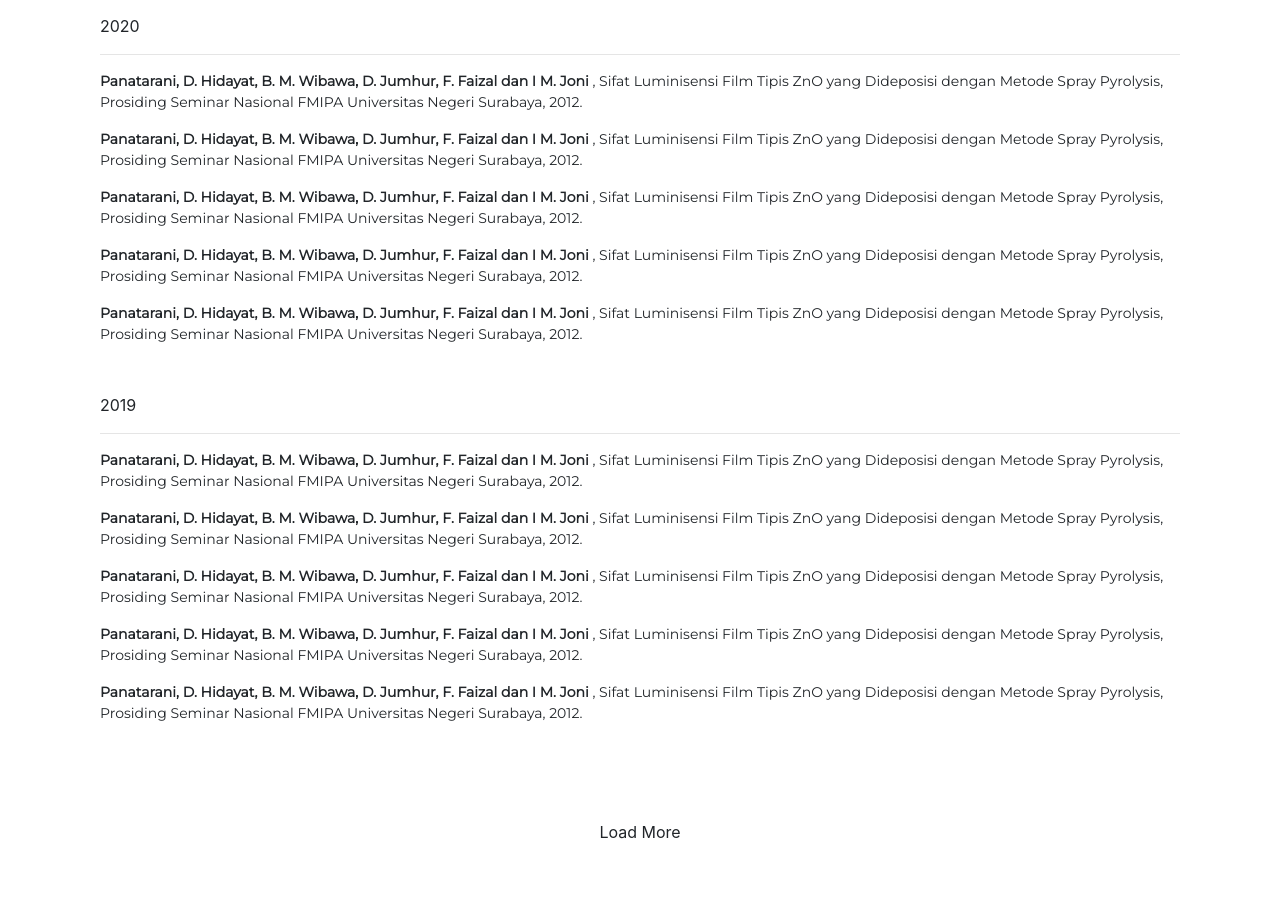
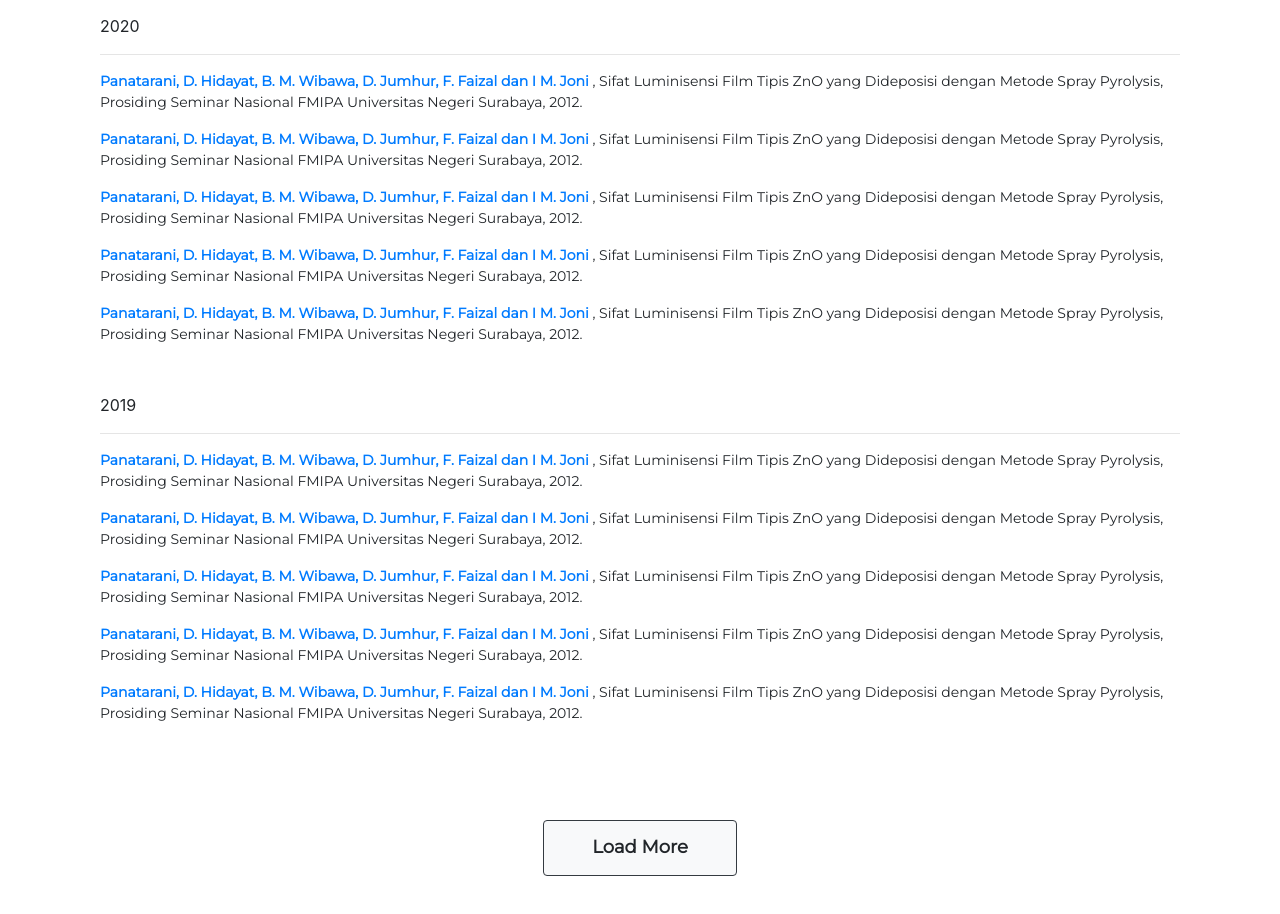
Before and after one commit to fauzifadillah/finder, a Vue app: page /publications in a window 1280 px wide. Shown: the part 240-1154 px from the top of the page. Built offline with nearby package versions, Linux system fonts and the light colour scheme.

Commit message:
styling button

```diff
--- a/src/components/ContactUs/ContactUs.vue
+++ b/src/components/ContactUs/ContactUs.vue
@@ -42,8 +42,7 @@
       </div>
     </div>
     <div>
-      Button
-      <!-- Button -->
+      <button type="button" class="btn btn-dark pt-2 px-5"><h5>Send message</h5></button>
     </div>
   </form>
 </template>
--- a/src/components/Navbar/Navbar.vue
+++ b/src/components/Navbar/Navbar.vue
@@ -16,9 +16,8 @@
             <div>
               <div>
                 <ul>
-                  <li><a href="/guides"><h1>Research</h1></a></li>
-                  <li><a href="/guides"><h1>Publication</h1></a></li>
-                  <li><a href="/guides"><h1>Team</h1></a></li>
+                  <li><a href="/guides"><h1>Guides</h1></a></li>
+                  <li><a href="/publications"><h1>Publication</h1></a></li>
                   <li><a href="/contact"><h1>Contact</h1></a></li>
                   <li><a href="/news"><h1>News</h1></a></li>
                 </ul>
--- a/src/components/Paper/Paper.vue
+++ b/src/components/Paper/Paper.vue
@@ -1,7 +1,7 @@
 <template>
   <div class="container-paper">
     <p>
-      <b
+      <b class="text-primary"
         >Panatarani, D. Hidayat, B. M. Wibawa, D. Jumhur, F. Faizal dan I M.
         Joni</b
       >
@@ -10,7 +10,7 @@
       2012.
     </p>
     <p>
-      <b
+      <b class="text-primary"
         >Panatarani, D. Hidayat, B. M. Wibawa, D. Jumhur, F. Faizal dan I M.
         Joni</b
       >
@@ -19,7 +19,7 @@
       2012.
     </p>
     <p>
-      <b
+      <b class="text-primary"
         >Panatarani, D. Hidayat, B. M. Wibawa, D. Jumhur, F. Faizal dan I M.
         Joni</b
       >
@@ -28,7 +28,7 @@
       2012.
     </p>
     <p>
-      <b
+      <b class="text-primary"
         >Panatarani, D. Hidayat, B. M. Wibawa, D. Jumhur, F. Faizal dan I M.
         Joni</b
       >
@@ -37,7 +37,7 @@
       2012.
     </p>
     <p>
-      <b
+      <b class="text-primary"
         >Panatarani, D. Hidayat, B. M. Wibawa, D. Jumhur, F. Faizal dan I M.
         Joni</b
       >
--- a/src/components/Projects/Projects.vue
+++ b/src/components/Projects/Projects.vue
@@ -6,7 +6,7 @@
     <section class="listprojects-section">
       <ListCard title="Projects" />
       <div class="text-center py-5">
-        Load More
+        <button type="button" class="btn btn-light pt-2 px-5"><h5>Load More</h5></button>
       </div>
     </section>
   </div>
--- a/src/components/Researches/Researches.vue
+++ b/src/components/Researches/Researches.vue
@@ -6,7 +6,12 @@
     <section class="listresearches-section">
       <ListCard title="Researches" />
       <div class="text-center py-5">
-        Load More
+        <button
+          type="button"
+          class="btn btn-light border border-dark pt-3 pb-2 px-5"
+        >
+          <h5 class="font-weight-bold">Load More</h5>
+        </button>
       </div>
     </section>
 
--- a/src/components/Teams/Teams.vue
+++ b/src/components/Teams/Teams.vue
@@ -6,7 +6,12 @@
     <section class="listteams-section">
       <ListCard title="Teams" />
       <div class="text-center py-5">
-        Load More
+        <button
+          type="button"
+          class="btn btn-light border border-dark pt-3 pb-2 px-5"
+        >
+          <h5 class="font-weight-bold">Load More</h5>
+        </button>
       </div>
     </section>
   </div>
--- a/src/views/News/News.vue
+++ b/src/views/News/News.vue
@@ -9,7 +9,12 @@
     <section class="listnews-section">
       <ListCard title="News" />
       <div class="text-center py-5">
-        Load More
+        <button
+          type="button"
+          class="btn btn-light border border-dark pt-3 pb-2 px-5"
+        >
+          <h5 class="font-weight-bold">Load More</h5>
+        </button>
       </div>
     </section>
 
--- a/src/views/Publications/Publications.vue
+++ b/src/views/Publications/Publications.vue
@@ -9,7 +9,12 @@
     <section class="listpaper-section">
       <ListPaper />
       <div class="text-center py-5">
-        Load More
+        <button
+          type="button"
+          class="btn btn-light border border-dark pt-3 pb-2 px-5"
+        >
+          <h5 class="font-weight-bold">Load More</h5>
+        </button>
       </div>
     </section>
 
```
Also changed, not shown: src/components/Button/Button.vue (deleted, +0 -18 lines), src/components/Button/Button.scss (deleted).
